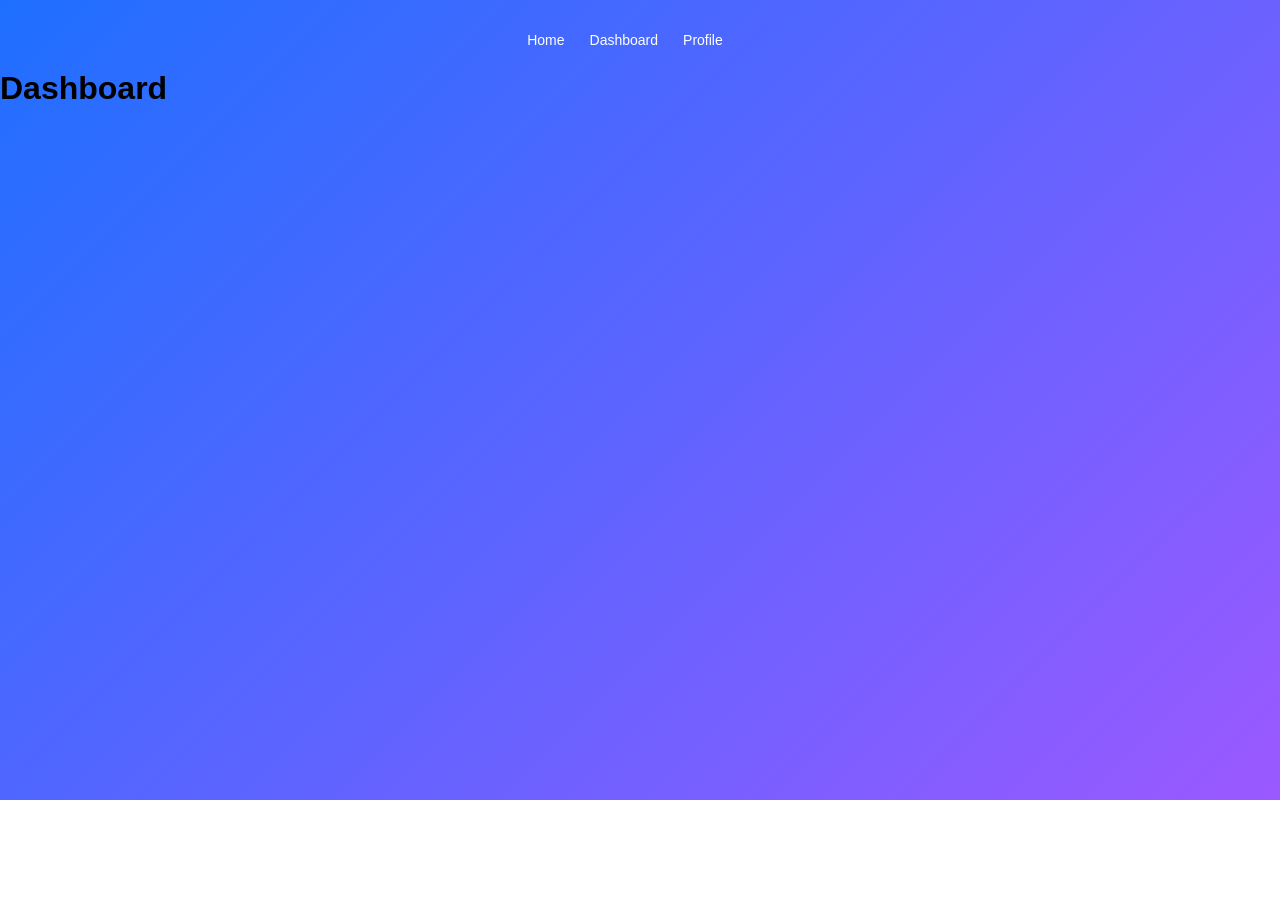
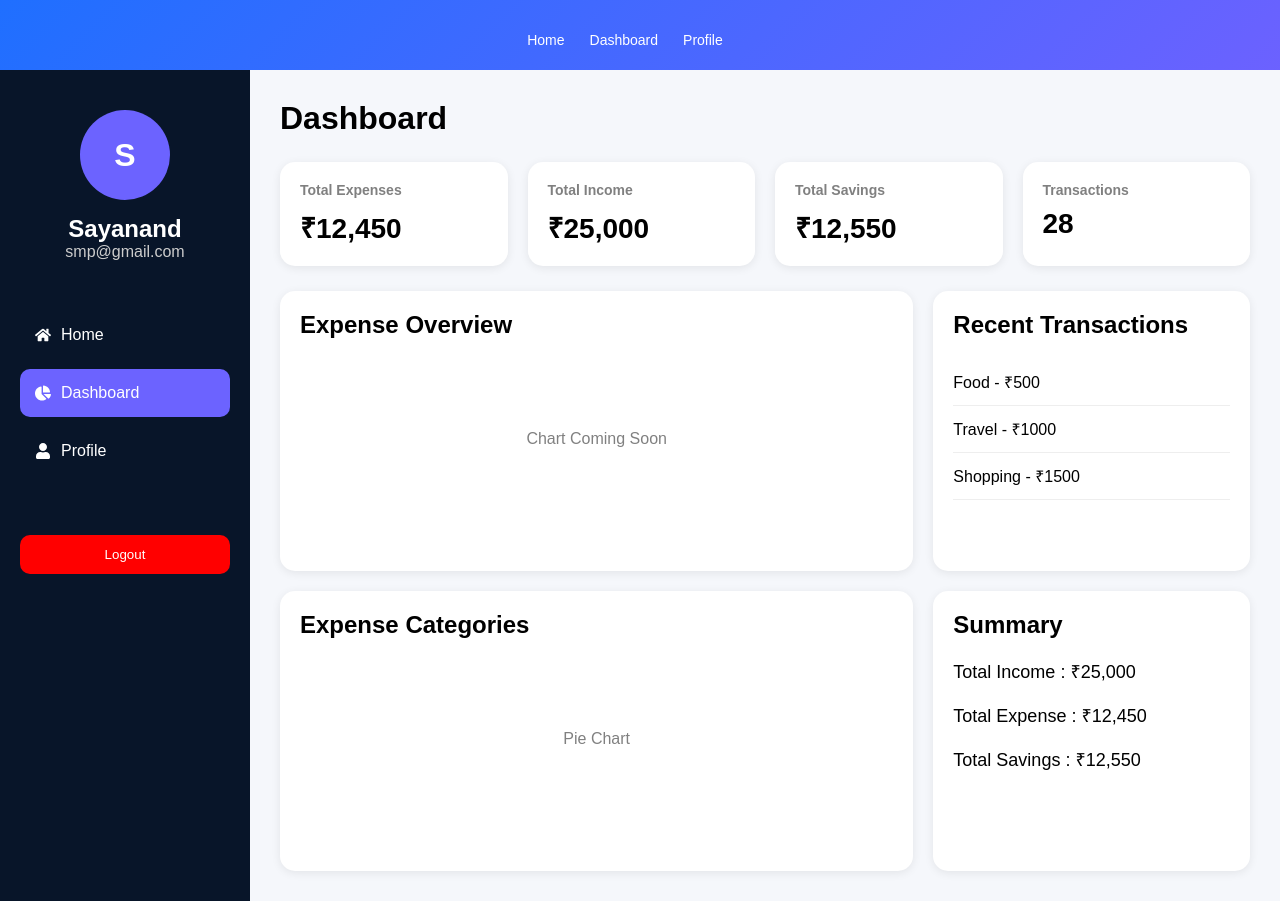
Before and after one commit to sayanand-arty/sample_node_js, a React (Vite) app: page /dashboard in a window 1280 px wide. Before the commit the page ends 800 px from the top, so only its background shows below. Built offline with nearby package versions, Linux system fonts and the light colour scheme.

Commit message:
added log out button

```diff
--- a/package.json
+++ b/package.json
@@ -13,6 +13,7 @@
     "axios": "^1.17.0",
     "react": "^19.2.6",
     "react-dom": "^19.2.6",
+    "react-icons": "^5.6.0",
     "react-router": "^7.17.0",
     "react-router-dom": "^7.17.0"
   },
--- a/src/auth/login.jsx
+++ b/src/auth/login.jsx
@@ -18,6 +18,14 @@ function Login() {
         name,
         pass
       );
+      if (result.success) {
+  localStorage.setItem(
+    "user",
+    JSON.stringify(result.user)
+  );
+
+  navigate("/dashboard");
+}
 
     alert(result.message);
     navigate("/home");
--- a/src/pages/dashboard/Dashboard.jsx
+++ b/src/pages/dashboard/Dashboard.jsx
@@ -1,10 +1,132 @@
+import "./dashboard.css";
+import { useNavigate } from "react-router-dom";
+import {
+  FaHome,
+  FaChartPie,
+  FaUser
+} from "react-icons/fa";
 
-import "./dashboard.css";
-function Dashboard(){
-    return(
-        <>
-        <h1>Dashboard</h1>
-        </>
-    );
+function Dashboard() {
+const navigate = useNavigate();
+const handleLogout = () => {
+  localStorage.removeItem("user");
+
+  navigate("/login");
+};
+  return (
+    <div className="dashboard">
+
+      <div className="sidebar">
+
+        <div className="user-box">
+          <div className="avatar">
+            S
+          </div>
+
+          <h2>Sayanand</h2>
+
+          <p>smp@gmail.com</p>
+        </div>
+
+        <div className="menu">
+
+          <div className="menu-item">
+            <FaHome />
+            <span>Home</span>
+          </div>
+
+          <div className="menu-item active">
+            <FaChartPie />
+            <span>Dashboard</span>
+          </div>
+
+          <div className="menu-item">
+            <FaUser />
+            <span>Profile</span>
+          </div>
+
+        </div>
+        <button
+    className="logout-btn"
+    onClick={handleLogout}
+  >
+    Logout
+  </button>
+
+      </div>
+
+      <div className="main-content">
+
+  <div className="dashboard-header">
+    <h1>Dashboard</h1>
+  </div>
+
+  <div className="cards">
+
+    <div className="card">
+      <h3>Total Expenses</h3>
+      <p>₹12,450</p>
+    </div>
+
+    <div className="card">
+      <h3>Total Income</h3>
+      <p>₹25,000</p>
+    </div>
+
+    <div className="card">
+      <h3>Total Savings</h3>
+      <p>₹12,550</p>
+    </div>
+
+    <div className="card">
+      <h3>Transactions</h3>
+      <p>28</p>
+    </div>
+
+  </div>
+
+  <div className="dashboard-grid">
+
+    <div className="chart-box">
+      <h2>Expense Overview</h2>
+
+      <div className="placeholder">
+        Chart Coming Soon
+      </div>
+    </div>
+
+    <div className="recent-box">
+      <h2>Recent Transactions</h2>
+
+      <ul>
+        <li>Food - ₹500</li>
+        <li>Travel - ₹1000</li>
+        <li>Shopping - ₹1500</li>
+      </ul>
+    </div>
+
+    <div className="pie-box">
+      <h2>Expense Categories</h2>
+
+      <div className="placeholder">
+        Pie Chart
+      </div>
+    </div>
+
+    <div className="summary-box">
+      <h2>Summary</h2>
+
+      <p>Total Income : ₹25,000</p>
+      <p>Total Expense : ₹12,450</p>
+      <p>Total Savings : ₹12,550</p>
+    </div>
+
+  </div>
+
+</div>
+
+    </div>
+  );
 }
+
 export default Dashboard;
--- a/src/pages/dashboard/dashboard.css
+++ b/src/pages/dashboard/dashboard.css
@@ -0,0 +1,181 @@
+.dashboard {
+  display: flex;
+  min-height: 100vh;
+}
+
+.sidebar {
+  width: 250px;
+  background: #081529;
+  color: white;
+  padding: 20px;
+}
+
+.user-box {
+  text-align: center;
+  margin-top: 20px;
+}
+
+.avatar {
+  width: 90px;
+  height: 90px;
+
+  border-radius: 50%;
+
+  background: #6c63ff;
+
+  display: flex;
+  justify-content: center;
+  align-items: center;
+
+  margin: auto;
+
+  font-size: 32px;
+  font-weight: bold;
+}
+
+.user-box h2 {
+  margin-top: 15px;
+}
+
+.user-box p {
+  color: #ccc;
+}
+
+.menu {
+  margin-top: 50px;
+}
+
+.menu-item {
+  display: flex;
+  align-items: center;
+  gap: 10px;
+
+  padding: 15px;
+
+  border-radius: 10px;
+
+  cursor: pointer;
+
+  margin-bottom: 10px;
+}
+
+.menu-item:hover {
+  background: #182c49;
+}
+
+.active {
+  background: #6c63ff;
+}
+
+.main-content {
+  flex: 1;
+  padding: 30px;
+  background: #f5f7fb;
+}
+.main-content {
+  flex: 1;
+  padding: 30px;
+  background: #f5f7fb;
+}
+
+.dashboard-header {
+  margin-bottom: 25px;
+}
+
+.cards {
+  display: grid;
+  grid-template-columns: repeat(4, 1fr);
+  gap: 20px;
+
+  margin-bottom: 25px;
+}
+
+.card {
+  background: white;
+
+  border-radius: 15px;
+
+  padding: 20px;
+
+  box-shadow: 0 2px 10px rgba(0,0,0,0.08);
+}
+
+.card h3 {
+  color: gray;
+  font-size: 14px;
+}
+
+.card p {
+  margin-top: 10px;
+
+  font-size: 28px;
+
+  font-weight: bold;
+}
+
+.dashboard-grid {
+  display: grid;
+
+  grid-template-columns: 2fr 1fr;
+
+  gap: 20px;
+}
+
+.chart-box,
+.recent-box,
+.pie-box,
+.summary-box {
+  background: white;
+
+  border-radius: 15px;
+
+  padding: 20px;
+
+  min-height: 280px;
+
+  box-shadow: 0 2px 10px rgba(0,0,0,0.08);
+}
+
+.placeholder {
+  height: 200px;
+
+  display: flex;
+  justify-content: center;
+  align-items: center;
+
+  color: gray;
+}
+
+.recent-box ul {
+  margin-top: 20px;
+  list-style: none;
+}
+
+.recent-box li {
+  padding: 12px 0;
+
+  border-bottom: 1px solid #eee;
+}
+
+.summary-box p {
+  margin-top: 20px;
+
+  font-size: 18px;
+}
+.logout-btn {
+  margin-top: 50px;
+
+  padding: 12px;
+
+  width: 100%;
+
+  border: none;
+
+  border-radius: 10px;
+
+  background: red;
+
+  color: white;
+
+  cursor: pointer;
+}
```
Also changed, not shown: 1 other file (tests, documents, lock files or other folders).
